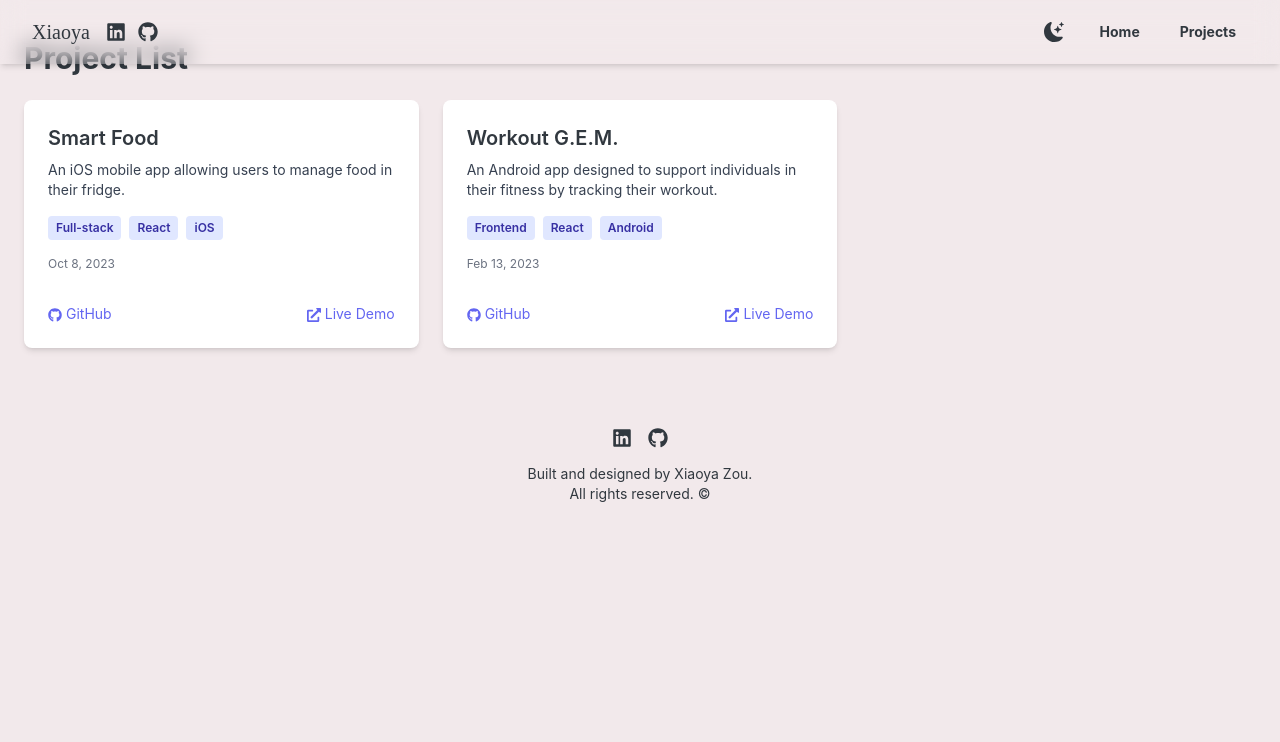
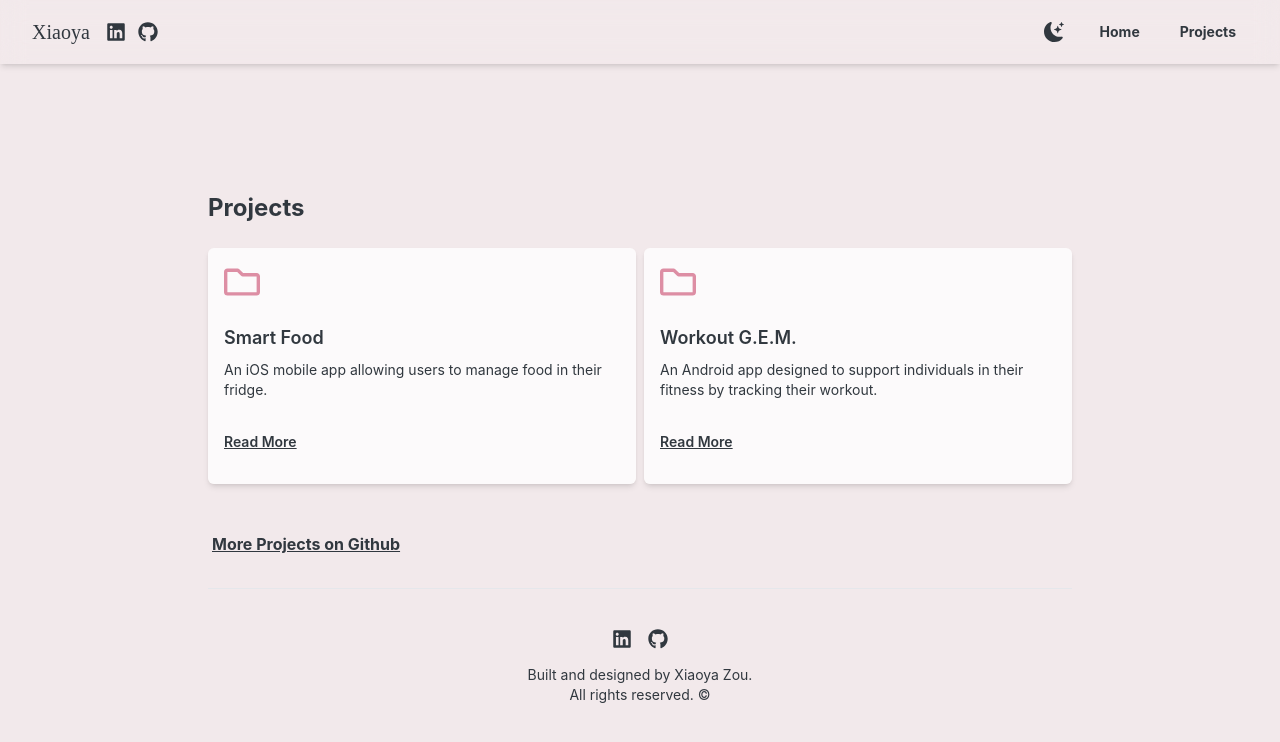
Before and after one commit to xiaoyazz/xiaoya-v2, a React (Create React App) app: page /projects in a window 1280 px wide. Shown: the top 742 px of the page. Built offline with nearby package versions, Linux system fonts and the light colour scheme.

Commit message:
Update ProjectsPage layout and color

```diff
--- a/src/pages/ProjectsPage.js
+++ b/src/pages/ProjectsPage.js
@@ -1,5 +1,5 @@
 import React from "react";
-import { FaGithub, FaExternalLinkAlt } from "react-icons/fa";
+import { FaGithub, FaExternalLinkAlt, FaRegFolder } from "react-icons/fa";
 
 const projects = [
     {
@@ -20,69 +20,73 @@ const projects = [
         liveLink: "#",
         repoLink: "#",
     },
-    // Add more projects here...
+
 ];
 
 const ProjectsPage = () => {
     return (
-        <div className="max-w-7xl mx-auto px-6 py-10">
-            <h1 className="text-3xl font-bold mb-6">Project List</h1>
-            <div className="grid gap-6 md:grid-cols-2 lg:grid-cols-3">
+        <div className="max-w-4xl mx-auto mt-48 px-4 text-left">
+            <h2 className="text-2xl font-bold mb-6 dark:text-[#3bba9c]">Projects</h2>
+            <div className="grid md:grid-cols-2 gap-2">
                 {projects.map((project, index) => (
                     <div
                         key={index}
-                        className="bg-white dark:bg-gray-800 rounded-lg shadow-md p-6 flex flex-col justify-between"
+                        className="relative shadow-md rounded-md bg-white bg-opacity-80 hover:bg-opacity-95 hover:shadow-lg p-4 transform transition duration-300 hover:-translate-y-2 flex flex-col  dark:bg-opacity-5 dark:shadow-gray-900"
                     >
-                        {/* Project Title */}
-                        <div>
-                            <h2 className="text-xl font-semibold mb-2">
-                                {project.title}
-                            </h2>
+                        <div className="flex jitems-center mb-4">
+                            <FaRegFolder className="text-4xl text-[#dd8ea4] dark:text-[#3bba9c]" />
+                        </div>
+
+                        {/* Project title */}
+                        <h3 className="text-lg font-semibold mt-2 mb-2">{project.title}</h3>
+
                         {/* Description */}
-                            <p className="text-sm mb-4 text-gray-700 dark:text-gray-300">
+                        <p className="text-sm mb-4" style={{
+                            overflow: "hidden", display: "-webkit-box", WebkitLineClamp: 3, WebkitBoxOrient: "vertical", textOverflow: "ellipsis"
+                        }}>
                             {project.description}
                         </p>
-                            {/* Tags */}
-                            <div className="flex flex-wrap gap-2 mb-4">
-                                {project.tags.map((tag, idx) => (
-                                    <span
-                                        key={idx}
-                                        className="bg-indigo-100 dark:bg-indigo-900 text-indigo-800 dark:text-indigo-200 text-xs font-semibold px-2 py-1 rounded"
-                                    >
-                                        {tag}
-                                    </span>
-                                ))}
-                            </div>
-                        </div>
-                        {/* Date */}
-                        <p className="text-xs text-gray-500 dark:text-gray-400 mb-4">
-                            {project.date}
-                        </p>
-                        {/* Links */}
-                        <div className="flex justify-between items-center mt-4">
+
+                        {/* Bottom Section */}
+                        <div className="flex justify-between items-center mt-4 mb-4">
+                            <a href="#" className="text-sm font-semibold hover:text-[#dd8ea4] underline dark:hover:text-[#3bba9c]">
+                                Read More
+                            </a>
+                            {/* <div className="flex gap-3">
                                 <a
                                     href={project.repoLink}
                                     target="_blank"
                                     rel="noopener noreferrer"
-                                className="text-indigo-500 dark:text-indigo-300 hover:underline text-sm"
+                                    className="text-xl hover:text-[#dd8ea4]"
                                 >
-                                <FaGithub className="inline mr-1" />
-                                GitHub
+                                    <FaGithub />
                                 </a>
                                 <a
                                     href={project.liveLink}
                                     target="_blank"
                                     rel="noopener noreferrer"
-                                className="text-indigo-500 dark:text-indigo-300 hover:underline text-sm"
+                                    className="text-xl hover:text-[#dd8ea4]"
                                 >
-                                <FaExternalLinkAlt className="inline mr-1" />
-                                Live Demo
+                                    <FaExternalLinkAlt />
                                 </a>
+                            </div> */}
                         </div>
                     </div>
+
                 ))}
             </div>
-        </div>
+            <p className="mt-12 px-1">
+                <a
+                    href="https://github.com/xiaoyazz"
+                    target="_blank"
+                    rel="noopener noreferrer"
+                    className="hover:text-[#dd8ea4] transition-colors font-bold underline dark:hover:text-[#3bba9c]"
+                >
+                    More Projects on Github
+                </a>
+            </p>
+
+            <hr className="border-t my-4 mt-8" /></div>
     );
 };
 
```
Lines whose indentation alone changed are shown as unchanged.
